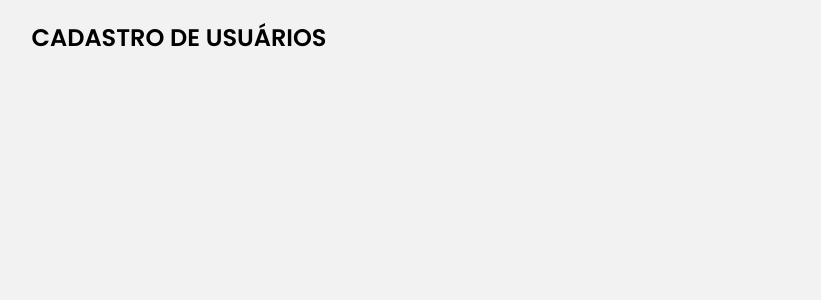
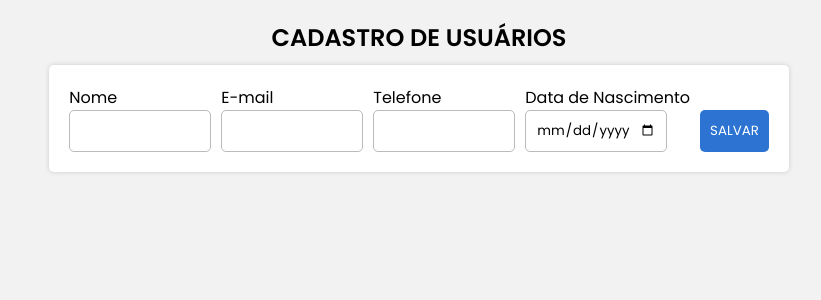
Before and after one commit to pedrodev30/trabalho-lab-web-crud, a React (Create React App) app in the folder frontend/: page / in a window 1280 px wide. Shown: the top 300 px of the page, without its empty margins (221-1042 px from the left). Built offline with nearby package versions, Linux system fonts and the light colour scheme.

Commit message:
importa Form.js para o App.js

```diff
--- a/frontend/src/App.js
+++ b/frontend/src/App.js
@@ -1,5 +1,6 @@
 import GlobalStyle from "../src/styles/global.js"
 import style from "styled-components"
+import Form from "./components/Form.js"
 import { toast, ToastContainer } from "react-toastify"
 import "react-toastify/dist/ReactToastify.css"
 
@@ -22,6 +23,7 @@ function App() {
     <>
       <Container>
         <Title>Cadastro de usuários</Title>
+        <Form />
       </Container>
       <ToastContainer autoClose={300} position={toast.POSITION.BOTTOM_LEFT} />
       <GlobalStyle />
--- a/frontend/src/components/Form.js
+++ b/frontend/src/components/Form.js
@@ -23,6 +23,7 @@ const Input = styled.input`
   border: 1px solid #bbb;
   border-radius: 5px;
   height: 40px;
+  outline: none;
 `
 
 const Label = styled.label``
@@ -46,10 +47,16 @@ const Form = ({ onEdit }) => {
       <InputArea>
         <Label>Nome</Label>
         <Input name="nome"></Input>
+      </InputArea>
+      <InputArea>
         <Label>E-mail</Label>
         <Input name="email" type="email"></Input>
+      </InputArea>
+      <InputArea>
         <Label>Telefone</Label>
         <Input name="telefone"></Input>
+      </InputArea>
+      <InputArea>
         <Label>Data de Nascimento</Label>
         <Input name="data_nascimento" type="date"></Input>
       </InputArea>
--- a/frontend/src/styles/global.js
+++ b/frontend/src/styles/global.js
@@ -9,7 +9,7 @@ const Global = createGlobalStyle`
   }
 
   body {
-    width: 100vh;
+    width: 100%;
     height: 100vh;
     display: flex;
     justify-content: center;
```
